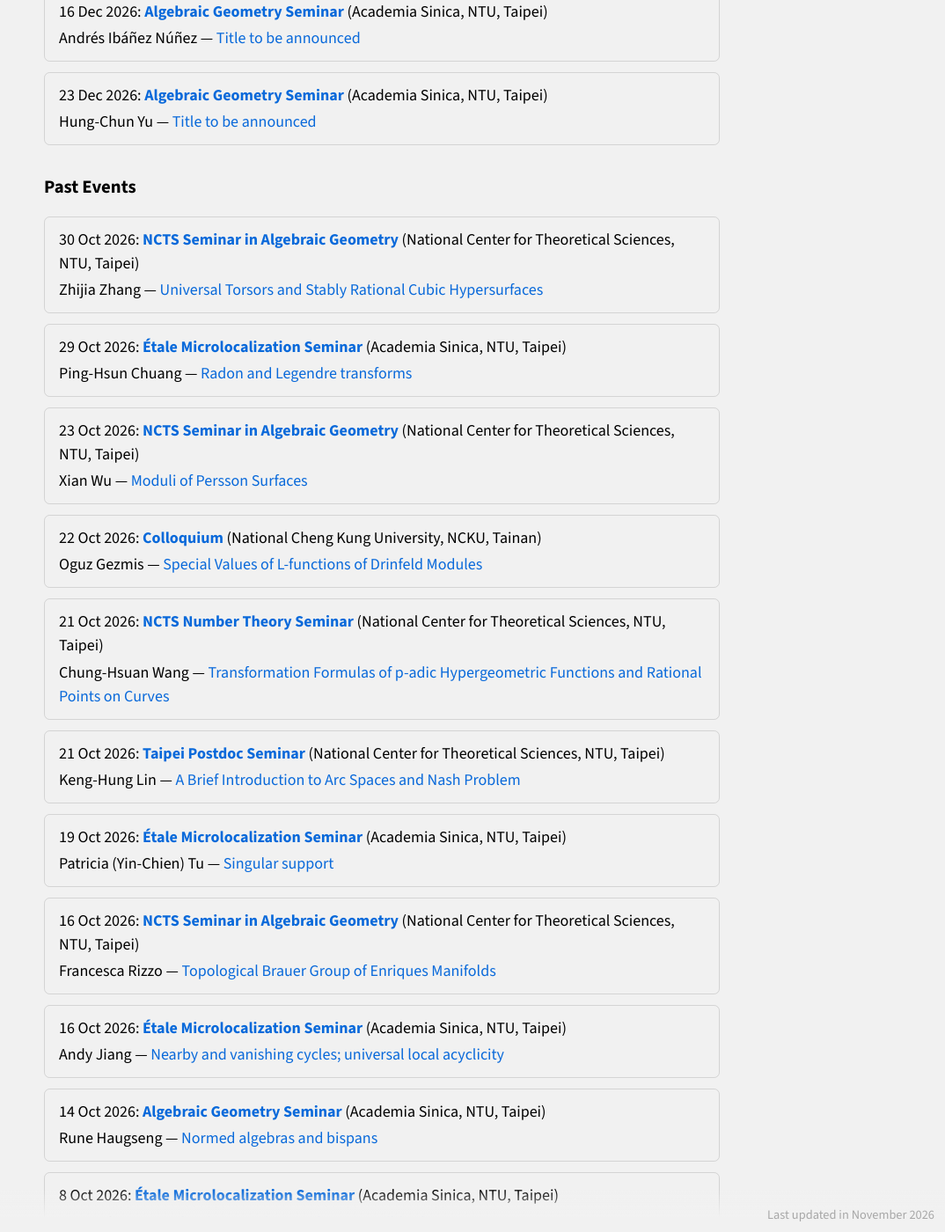
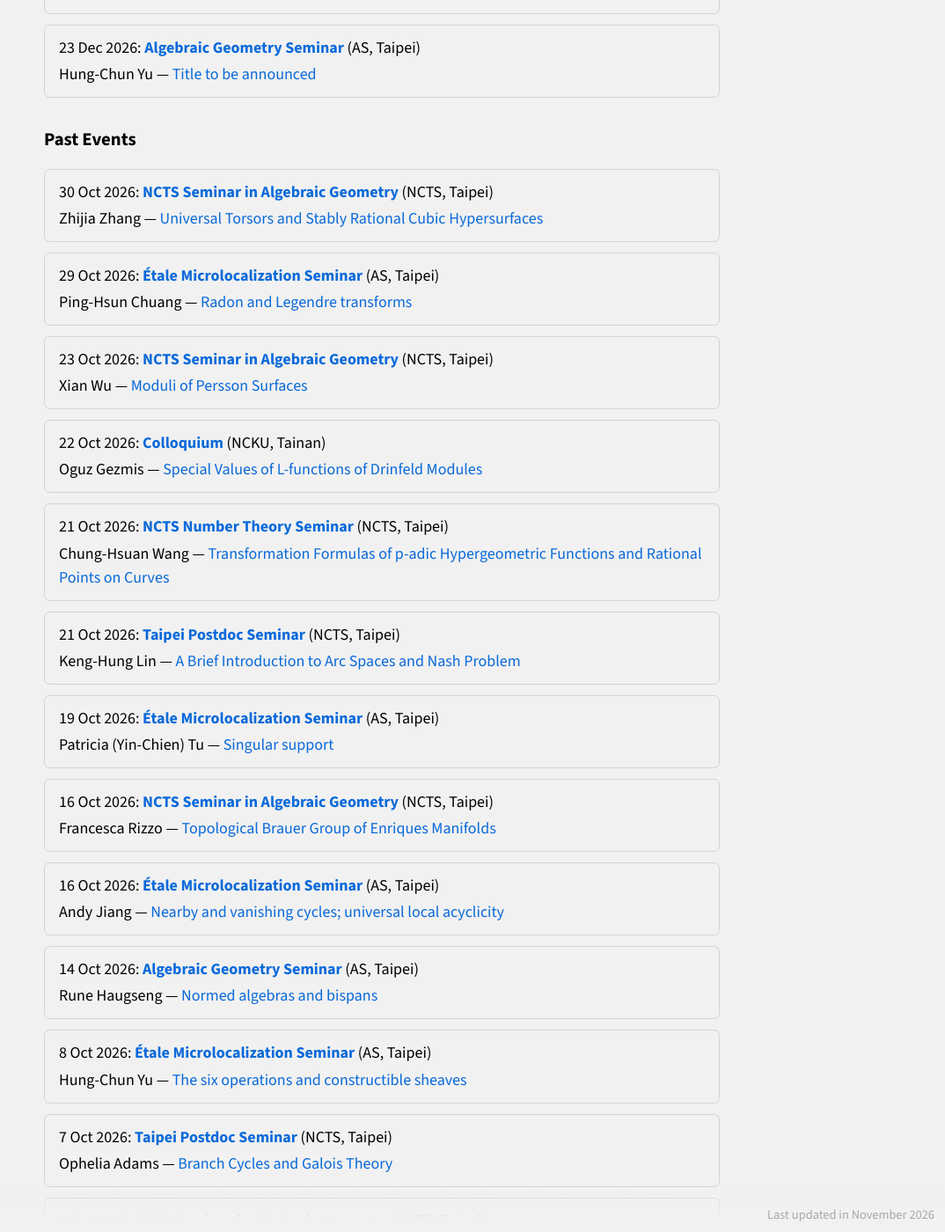
Before and after one commit to taiwan-ag/taiwan-ag.github.io, a Jekyll site: the page built from index.md, in a window 1280 px wide and 1400 px high, scrolled down 770 px. Shown: the whole window at 88% size, without its empty margins (206-1280 px from the left). Built offline with Jekyll 4.4.1, drawn with Linux system fonts in a browser that asks for light colours; some of the changed text lies outside the part shown.

Commit message:
Abbreviate institutions

```diff
--- a/_data/talks.yml
+++ b/_data/talks.yml
@@ -1,19 +1,23 @@
 # Individual algebraic geometry talks in Taiwan. Use category: talk.
 # Required fields: title (the talk's title), speaker, category,
 # institution (the host), start (YYYY-MM-DD).
-# Optional fields: location (physical city, region, or venue),
+# Optional fields: institution_abbreviated (e.g. AS, NTU, NCTS),
+# location (city or geographical region, without the institution),
 # seminar (the recurring seminar's name), seminar_url (its website),
-# url (link to the talk's info).
+# url (link to the talk's info). Always keep the full institution name.
 # The first card line shows the date, seminar (or "Seminar talk"), and
-# (institution, location). The second shows speaker and the talk's title.
+# (institution_abbreviated, location), falling back to institution when
+# the abbreviation is missing or blank. Omit location to show only the
+# institution. The second line shows speaker and the talk's title.
 # Add one entry per dated talk. Meetings belong in meetings.yml.
 
 - title: "Derived Algebraic Geometry and Its Applications: Categorification of Donaldson--Thomas Theory"
   speaker: "Chih-Huan Chang"
   category: talk
   institution: "National Center for Theoretical Sciences"
+  institution_abbreviated: "NCTS"
   start: 2026-07-29
-  location: "NTU, Taipei"
+  location: "Taipei"
   seminar: "NCTS Seminar in Algebraic Geometry"
   seminar_url: "https://ncts.ntu.edu.tw/news/Events/seminars/6501?event_type=series"
   url: "https://ncts.ntu.edu.tw/events_1_detail.php?nid=3169"
@@ -22,8 +26,9 @@
   speaker: "Ryo Yamagishi"
   category: talk
   institution: "National Center for Theoretical Sciences"
+  institution_abbreviated: "NCTS"
   start: 2026-08-10
-  location: "NTU, Taipei"
+  location: "Taipei"
   seminar: "NCTS Seminar in Algebraic Geometry"
   seminar_url: "https://ncts.ntu.edu.tw/news/Events/seminars/6501?event_type=series"
   url: "https://ncts.ntu.edu.tw/events_1_detail.php?nid=3170"
@@ -32,8 +37,9 @@
   speaker: "Fabien Trihan"
   category: talk
   institution: "National Center for Theoretical Sciences"
+  institution_abbreviated: "NCTS"
   start: 2026-08-12
-  location: "NTU, Taipei"
+  location: "Taipei"
   seminar: "NCTS Number Theory Seminar"
   seminar_url: "https://ncts.ntu.edu.tw/events_seminars_detail.php?gid=365&nnid=2736"
   url: "https://ncts.ntu.edu.tw/events_1_detail.php?nid=3172"
@@ -42,8 +48,9 @@
   speaker: "Arkadij Bojko"
   category: talk
   institution: "Academia Sinica"
+  institution_abbreviated: "AS"
   start: 2026-08-26
-  location: "NTU, Taipei"
+  location: "Taipei"
   seminar: "Algebraic Geometry Seminar"
   seminar_url: "https://www.preschema.com/seminars/ag/"
   url: "https://www.math.sinica.edu.tw/f59addca-1da6-47fd-9bb8-18d087da6088/posts/16083"
@@ -52,8 +59,9 @@
   speaker: "Emanuel Scheidegger"
   category: talk
   institution: "Academia Sinica"
+  institution_abbreviated: "AS"
   start: 2026-08-27
-  location: "NTU, Taipei"
+  location: "Taipei"
   seminar: "Algebraic Geometry Seminar"
   seminar_url: "https://www.preschema.com/seminars/ag/"
   url: "https://www.math.sinica.edu.tw/f59addca-1da6-47fd-9bb8-18d087da6088/posts/16087"
@@ -62,8 +70,9 @@
   speaker: "Takeshi Ikeda"
   category: talk
   institution: "Academia Sinica"
+  institution_abbreviated: "AS"
   start: 2026-09-09
-  location: "NTU, Taipei"
+  location: "Taipei"
   seminar: "Algebraic Geometry Seminar"
   seminar_url: "https://www.preschema.com/seminars/ag/"
   url: "https://www.math.sinica.edu.tw/f59addca-1da6-47fd-9bb8-18d087da6088/posts/16110"
@@ -72,8 +81,9 @@
   speaker: "Jiaji Cai"
   category: talk
   institution: "National Center for Theoretical Sciences"
+  institution_abbreviated: "NCTS"
   start: 2026-09-11
-  location: "NTU, Taipei"
+  location: "Taipei"
   seminar: "NCTS Seminar in Algebraic Geometry"
   seminar_url: "https://ncts.ntu.edu.tw/news/Events/seminars/6501?event_type=series"
   url: "https://ncts.ntu.edu.tw/events_1_detail.php?nid=3180"
@@ -82,8 +92,9 @@
   speaker: "Adeel Khan"
   category: talk
   institution: "Academia Sinica"
+  institution_abbreviated: "AS"
   start: 2026-09-16
-  location: "NTU, Taipei"
+  location: "Taipei"
   seminar: "Étale Microlocalization Seminar"
   seminar_url: "https://www.preschema.com/seminars/2026fw/etalemicrosem/"
   url: "https://www.math.sinica.edu.tw/f59addca-1da6-47fd-9bb8-18d087da6088/posts/16127"
@@ -92,8 +103,9 @@
   speaker: "Tomoki Oda"
   category: talk
   institution: "National Center for Theoretical Sciences"
+  institution_abbreviated: "NCTS"
   start: 2026-09-18
-  location: "NTU, Taipei"
+  location: "Taipei"
   seminar: "NCTS Seminar in Algebraic Geometry"
   seminar_url: "https://ncts.ntu.edu.tw/news/Events/seminars/6501?event_type=series"
   url: "https://ncts.ntu.edu.tw/events_1_detail.php?nid=3186"
@@ -102,8 +114,9 @@
   speaker: "Baidehi Chattopadhyay"
   category: talk
   institution: "National Center for Theoretical Sciences"
+  institution_abbreviated: "NCTS"
   start: 2026-09-24
-  location: "NTU, Taipei"
+  location: "Taipei"
   seminar: "NCTS Seminar in Algebraic Geometry"
   seminar_url: "https://ncts.ntu.edu.tw/news/Events/seminars/6501?event_type=series"
   url: "https://ncts.ntu.edu.tw/events_1_detail.php?nid=3191"
@@ -112,16 +125,18 @@
   speaker: "Farbod Shokrieh"
   category: talk
   institution: "National Yang Ming Chiao Tung University"
+  institution_abbreviated: "NYCU"
   start: 2026-09-29
-  location: "NYCU, Hsinchu"
+  location: "Hsinchu"
   url: "https://www.math.nycu.edu.tw/event/e_lecture_content.php?N_ID=865"
 
 - title: "Fourier-Mukai transform of elliptic cohomology"
   speaker: "Gufang Zhao"
   category: talk
   institution: "Academia Sinica"
+  institution_abbreviated: "AS"
   start: 2026-09-30
-  location: "NTU, Taipei"
+  location: "Taipei"
   seminar: "Algebraic Geometry Seminar"
   seminar_url: "https://www.preschema.com/seminars/ag/"
   url: "https://www.math.sinica.edu.tw/f59addca-1da6-47fd-9bb8-18d087da6088/posts/16152"
@@ -130,8 +145,9 @@
   speaker: "Yaping Yang"
   category: talk
   institution: "Academia Sinica"
+  institution_abbreviated: "AS"
   start: 2026-10-01
-  location: "NTU, Taipei"
+  location: "Taipei"
   seminar: "Algebraic Geometry Seminar"
   seminar_url: "https://www.preschema.com/seminars/ag/"
   url: "https://www.math.sinica.edu.tw/f59addca-1da6-47fd-9bb8-18d087da6088/posts/16153"
@@ -140,8 +156,9 @@
   speaker: "Ching-En Lin"
   category: talk
   institution: "Academia Sinica"
+  institution_abbreviated: "AS"
   start: 2026-10-01
-  location: "NTU, Taipei"
+  location: "Taipei"
   seminar: "Étale Microlocalization Seminar"
   seminar_url: "https://www.preschema.com/seminars/2026fw/etalemicrosem/"
   url: "https://www.math.sinica.edu.tw/f59addca-1da6-47fd-9bb8-18d087da6088/posts/16154"
@@ -150,8 +167,9 @@
   speaker: "Aaron Landesman"
   category: talk
   institution: "National Center for Theoretical Sciences"
+  institution_abbreviated: "NCTS"
   start: 2026-10-02
-  location: "NTU, Taipei"
+  location: "Taipei"
   seminar: "NCTS Seminar in Algebraic Geometry"
   seminar_url: "https://ncts.ntu.edu.tw/news/Events/seminars/6501?event_type=series"
   url: "https://ncts.ntu.edu.tw/events_1_detail.php?nid=3192"
@@ -160,8 +178,9 @@
   speaker: "Ophelia Adams"
   category: talk
   institution: "National Center for Theoretical Sciences"
+  institution_abbreviated: "NCTS"
   start: 2026-10-07
-  location: "NTU, Taipei"
+  location: "Taipei"
   seminar: "Taipei Postdoc Seminar"
   seminar_url: "https://ncts.ntu.edu.tw/news/Events/seminars/6497?event_type=series"
   url: "https://ncts.ntu.edu.tw/events_1_detail.php?nid=3196"
@@ -170,8 +189,9 @@
   speaker: "Hung-Chun Yu"
   category: talk
   institution: "Academia Sinica"
+  institution_abbreviated: "AS"
   start: 2026-10-08
-  location: "NTU, Taipei"
+  location: "Taipei"
   seminar: "Étale Microlocalization Seminar"
   seminar_url: "https://www.preschema.com/seminars/2026fw/etalemicrosem/"
   url: "https://www.math.sinica.edu.tw/f59addca-1da6-47fd-9bb8-18d087da6088/posts/16160"
@@ -180,8 +200,9 @@
   speaker: "Rune Haugseng"
   category: talk
   institution: "Academia Sinica"
+  institution_abbreviated: "AS"
   start: 2026-10-14
-  location: "NTU, Taipei"
+  location: "Taipei"
   seminar: "Algebraic Geometry Seminar"
   seminar_url: "https://www.preschema.com/seminars/ag/"
   url: "https://www.math.sinica.edu.tw/f59addca-1da6-47fd-9bb8-18d087da6088/posts/16179"
@@ -190,8 +211,9 @@
   speaker: "Andy Jiang"
   category: talk
   institution: "Academia Sinica"
+  institution_abbreviated: "AS"
   start: 2026-10-16
-  location: "NTU, Taipei"
+  location: "Taipei"
   seminar: "Étale Microlocalization Seminar"
   seminar_url: "https://www.preschema.com/seminars/2026fw/etalemicrosem/"
 
@@ -199,8 +221,9 @@
   speaker: "Francesca Rizzo"
   category: talk
   institution: "National Center for Theoretical Sciences"
+  institution_abbreviated: "NCTS"
   start: 2026-10-16
-  location: "NTU, Taipei"
+  location: "Taipei"
   seminar: "NCTS Seminar in Algebraic Geometry"
   seminar_url: "https://ncts.ntu.edu.tw/news/Events/seminars/6501?event_type=series"
   url: "https://ncts.ntu.edu.tw/news/Events/seminars/17308"
@@ -209,8 +232,9 @@
   speaker: "Patricia (Yin-Chien) Tu"
   category: talk
   institution: "Academia Sinica"
+  institution_abbreviated: "AS"
   start: 2026-10-19
-  location: "NTU, Taipei"
+  location: "Taipei"
   seminar: "Étale Microlocalization Seminar"
   seminar_url: "https://www.preschema.com/seminars/2026fw/etalemicrosem/"
   url: "https://www.math.sinica.edu.tw/f59addca-1da6-47fd-9bb8-18d087da6088/posts/16191"
@@ -219,8 +243,9 @@
   speaker: "Keng-Hung Lin"
   category: talk
   institution: "National Center for Theoretical Sciences"
+  institution_abbreviated: "NCTS"
   start: 2026-10-21
-  location: "NTU, Taipei"
+  location: "Taipei"
   seminar: "Taipei Postdoc Seminar"
   seminar_url: "https://ncts.ntu.edu.tw/news/Events/seminars/6497?event_type=series"
   url: "https://ncts.ntu.edu.tw/news/Events/seminars/17351"
@@ -229,8 +254,9 @@
   speaker: "Chung-Hsuan Wang"
   category: talk
   institution: "National Center for Theoretical Sciences"
+  institution_abbreviated: "NCTS"
   start: 2026-10-21
-  location: "NTU, Taipei"
+  location: "Taipei"
   seminar: "NCTS Number Theory Seminar"
   seminar_url: "https://ncts.ntu.edu.tw/events_seminars_detail.php?gid=365"
   url: "https://ncts.ntu.edu.tw/news/Events/seminars/17358"
@@ -239,8 +265,9 @@
   speaker: "Oguz Gezmis"
   category: talk
   institution: "National Cheng Kung University"
+  institution_abbreviated: "NCKU"
   start: 2026-10-22
-  location: "NCKU, Tainan"
+  location: "Tainan"
   seminar: "Colloquium"
   seminar_url: "https://math.ncku.edu.tw/p/403-1221-3750-1.php?Lang=zh-tw"
   url: "https://math.ncku.edu.tw/p/406-1221-306372,r3765.php?Lang=zh-tw"
@@ -249,8 +276,9 @@
   speaker: "Xian Wu"
   category: talk
   institution: "National Center for Theoretical Sciences"
+  institution_abbreviated: "NCTS"
   start: 2026-10-23
-  location: "NTU, Taipei"
+  location: "Taipei"
   seminar: "NCTS Seminar in Algebraic Geometry"
   seminar_url: "https://ncts.ntu.edu.tw/news/Events/seminars/6501?event_type=series"
   url: "https://ncts.ntu.edu.tw/news/Events/seminars/17357"
@@ -259,8 +287,9 @@
   speaker: "Ping-Hsun Chuang"
   category: talk
   institution: "Academia Sinica"
+  institution_abbreviated: "AS"
   start: 2026-10-29
-  location: "NTU, Taipei"
+  location: "Taipei"
   seminar: "Étale Microlocalization Seminar"
   seminar_url: "https://www.preschema.com/seminars/2026fw/etalemicrosem/"
 
@@ -268,8 +297,9 @@
   speaker: "Zhijia Zhang"
   category: talk
   institution: "National Center for Theoretical Sciences"
+  institution_abbreviated: "NCTS"
   start: 2026-10-30
-  location: "NTU, Taipei"
+  location: "Taipei"
   seminar: "NCTS Seminar in Algebraic Geometry"
   seminar_url: "https://ncts.ntu.edu.tw/news/Events/seminars/6501?event_type=series"
   url: "https://ncts.ntu.edu.tw/news/Events/seminars/17362"
@@ -278,8 +308,9 @@
   speaker: "Benedetta Piroddi"
   category: talk
   institution: "National Center for Theoretical Sciences"
+  institution_abbreviated: "NCTS"
   start: 2026-11-06
-  location: "NTU, Taipei"
+  location: "Taipei"
   seminar: "NCTS Seminar in Algebraic Geometry"
   seminar_url: "https://ncts.ntu.edu.tw/news/Events/seminars/6501?event_type=series"
 
@@ -287,8 +318,9 @@
   speaker: "Lawrence Ein"
   category: talk
   institution: "National Taiwan University"
+  institution_abbreviated: "NTU"
   start: 2026-11-23
-  location: "NTU, Taipei"
+  location: "Taipei"
   seminar: "NTU Mathematics Colloquium, 2026"
   seminar_url: "https://www.math.ntu.edu.tw/en/speech_series/series/51"
   url: "https://www.math.ntu.edu.tw/en/node/4591"
@@ -297,8 +329,9 @@
   speaker: "Lawrence Ein"
   category: talk
   institution: "National Center for Theoretical Sciences"
+  institution_abbreviated: "NCTS"
   start: 2026-11-27
-  location: "NTU, Taipei"
+  location: "Taipei"
   seminar: "NCTS Seminar in Algebraic Geometry"
   seminar_url: "https://ncts.ntu.edu.tw/news/Events/seminars/6501?event_type=series"
 
@@ -306,8 +339,9 @@
   speaker: "Andrés Ibáñez Núñez"
   category: talk
   institution: "Academia Sinica"
+  institution_abbreviated: "AS"
   start: 2026-12-16
-  location: "NTU, Taipei"
+  location: "Taipei"
   seminar: "Algebraic Geometry Seminar"
   seminar_url: "https://www.preschema.com/seminars/ag/"
 
@@ -315,7 +349,8 @@
   speaker: "Hung-Chun Yu"
   category: talk
   institution: "Academia Sinica"
+  institution_abbreviated: "AS"
   start: 2026-12-23
-  location: "NTU, Taipei"
+  location: "Taipei"
   seminar: "Algebraic Geometry Seminar"
   seminar_url: "https://www.preschema.com/seminars/ag/"
--- a/_includes/events-list.html
+++ b/_includes/events-list.html
@@ -39,17 +39,18 @@ organized_by: true switches the institution line from "At
 <ul class="event-cards" role="list">
 {% for event in bucket %}
   {% assign location = event.location | default: "" | strip %}
-  <li class="event-card" data-category="{{ event.category | escape }}" data-start="{{ event.start | date: '%Y-%m-%d' }}">
+  <li class="event-card" data-category="{{ event.category | escape }}" data-start="{{ event.start | date: '%Y-%m-%d' }}" data-institution="{{ event.institution | escape }}">
     <p class="event-line1">
       {% include date-range.html start=event.start end=event.end %}:
       {% if event.category == "talk" %}
+        {% assign institution = event.institution_abbreviated | default: "" | strip | default: event.institution %}
         {% assign seminar = event.seminar | default: "Seminar talk" %}
         {% if event.seminar != blank and event.seminar_url != blank %}
           <a href="{{ event.seminar_url | escape }}" class="event-link event-title">{{ seminar | escape }}</a>
         {% else %}
           <span class="event-title">{{ seminar | escape }}</span>
         {% endif %}
-        ({{ event.institution | escape }}{% if location != "" %}, {{ location | escape }}{% endif %})
+        ({{ institution | escape }}{% if location != "" %}, {{ location | escape }}{% endif %})
       {% else %}
         {% if event.url != blank %}
           <a href="{{ event.url | escape }}" class="event-link event-title">{{ event.title | escape }}</a>
--- a/assets/js/events-filter.js
+++ b/assets/js/events-filter.js
@@ -1,4 +1,5 @@
-// Filters the Events page's existing cards without changing their
+// Filters the Events page's existing cards, including full institution
+// names when abbreviations are displayed, without changing their
 // date order or Upcoming/Past grouping. ISO dates are compared directly
 // so date-range endpoints stay inclusive and independent of timezones.
 (function () {
@@ -25,7 +26,7 @@
       group.querySelectorAll(".event-card").forEach(function (card) {
         cards.push({
           element: card,
-          text: normalize(card.textContent),
+          text: normalize(card.textContent + " " + (card.dataset.institution || "")),
           category: card.dataset.category,
           start: card.dataset.start
         });
```
Also changed, not shown: other parts of _includes/events-list.html (+1 -1 lines), _data/meetings.yml (+6 -4 lines), .github/ISSUE_TEMPLATE/add-meeting.yml, .github/ISSUE_TEMPLATE/add-talk.yml, README.md.
